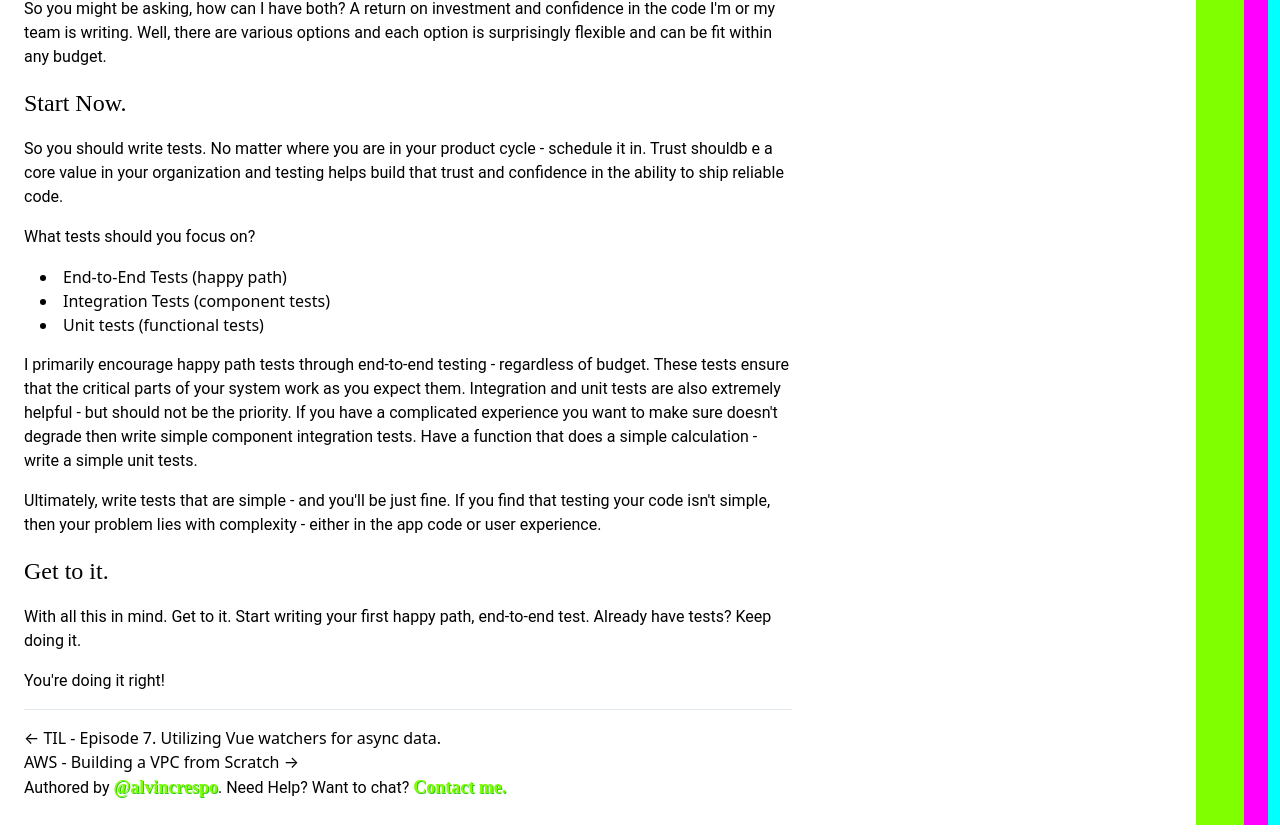
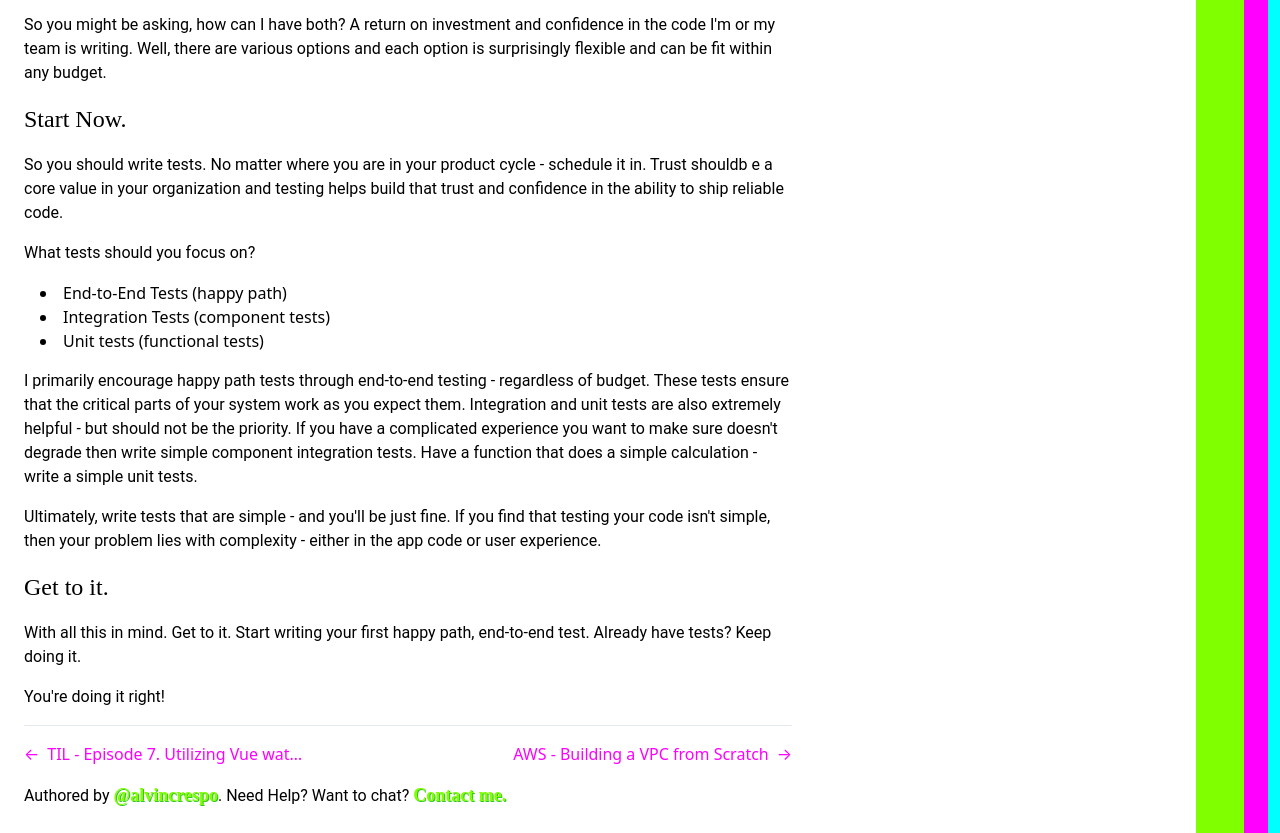
Before and after one commit to alvincrespo/blog, a Gatsby site: page /thoughts-on-testing/ in a window 1280 px wide. Shown: the part 1817-2650 px from the top of the page. Built offline with nearby package versions, Linux system fonts and the light colour scheme; Gatsby itself is replaced by a stand-in of ours.

Commit message:
continuing to style

```diff
--- a/src/components/layout.css
+++ b/src/components/layout.css
@@ -81,6 +81,10 @@ header:hover .rocket {
   @apply mb-4;
 }
 
+.post ol {
+  @apply ml-4 mb-4 list-inside list-decimal;
+}
+
 .post ul {
   @apply ml-4 mb-4 list-inside list-disc;
 }
@@ -113,3 +117,11 @@ header:hover .rocket {
   color: magenta;
   font-weight: bold;
 }
+
+.post-nav li {
+  color: magenta;
+}
+
+.post-nav li:hover {
+  @apply underline;
+}
--- a/src/templates/blog-post.js
+++ b/src/templates/blog-post.js
@@ -27,21 +27,31 @@ class BlogPostTemplate extends React.Component {
           </a>
         </article>
 
-        <nav>
-          <ul>
-            <li>
+        <nav className="my-4 post-nav">
+          <ul className="flex flex-row justify-between">
+            <li className="flex flex-row">
+              ←
               {previous && (
-                <Link to={previous.fields.slug} rel="prev">
-                  ← {previous.frontmatter.title}
+                <Link
+                  to={previous.fields.slug}
+                  rel="prev"
+                  className="block truncate w-64 ml-2 text-left"
+                >
+                  {previous.frontmatter.title}
                 </Link>
               )}
             </li>
-            <li>
+            <li className="flex flex-row">
               {next && (
-                <Link to={next.fields.slug} rel="next">
-                  {next.frontmatter.title} →
+                <Link
+                  to={next.fields.slug}
+                  rel="next"
+                  className="block truncate w-64 mr-2 text-right"
+                >
+                  {next.frontmatter.title}
                 </Link>
               )}
+              →
             </li>
           </ul>
         </nav>
```
